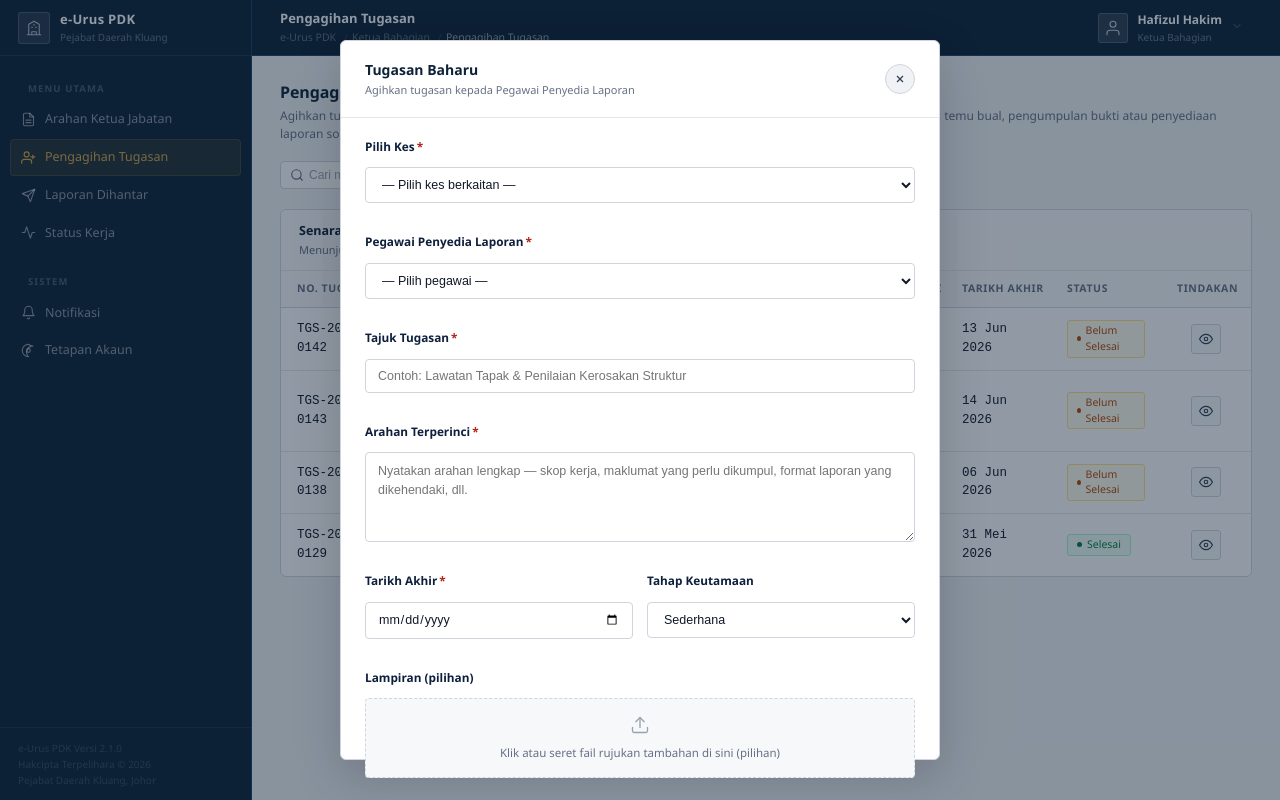
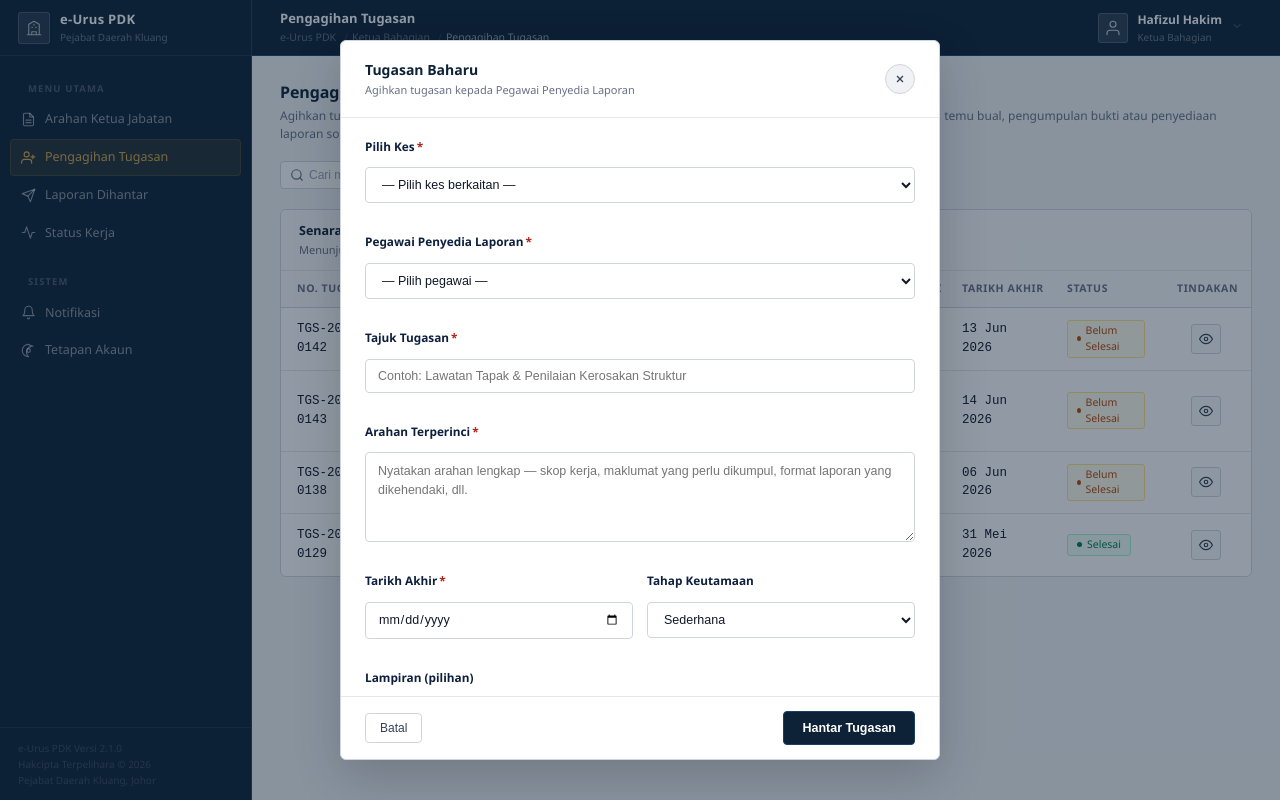
Before and after one commit to tirazman/TRIPLEA-SCSE2243-ADP-PROJECT1, a React (Vite) app in the folder frontend/: page /ketua-bahagian/pengagihan-tugasan in a window 1280 px wide. Both pictures are taken after a click on the button "Tugasan Baharu". Built offline with nearby package versions, Linux system fonts and the light colour scheme.

Commit message:
Repair Error

```diff
--- a/frontend/src/styles/pages/PengagihanTugasan.css
+++ b/frontend/src/styles/pages/PengagihanTugasan.css
@@ -198,6 +198,14 @@
 }
 .kb-modal-close-btn svg { width: 12px; height: 12px; stroke: var(--text-mid); stroke-width: 2.5; }
 
+.kb-modal-form {
+  display: flex;
+  flex-direction: column;
+  flex: 1;
+  min-height: 0;
+  overflow: hidden;
+}
+
 .kb-modal-body {
   overflow-y: auto;
   padding: 20px 24px;
--- a/frontend/src/view/KetuaBahagian/KBPengagihanTugasan.jsx
+++ b/frontend/src/view/KetuaBahagian/KBPengagihanTugasan.jsx
@@ -64,7 +64,7 @@ function NewTugasanModal({ onClose, onCreate }) {
           </button>
         </div>
 
-        <form onSubmit={handleSubmit}>
+        <form onSubmit={handleSubmit} className="kb-modal-form">
           <div className="kb-modal-body">
             <div className="form-group">
               <label className="form-label">Pilih Kes<span className="required">*</span></label>
```
